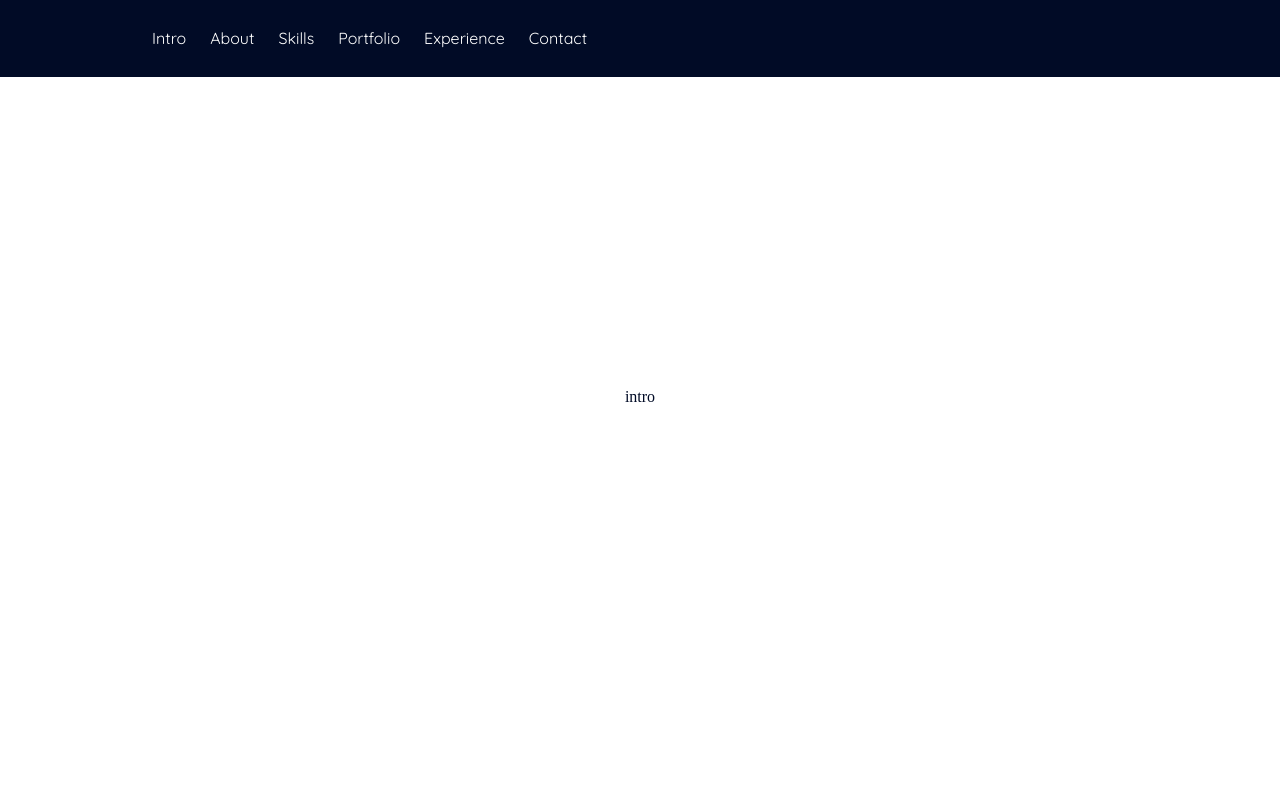
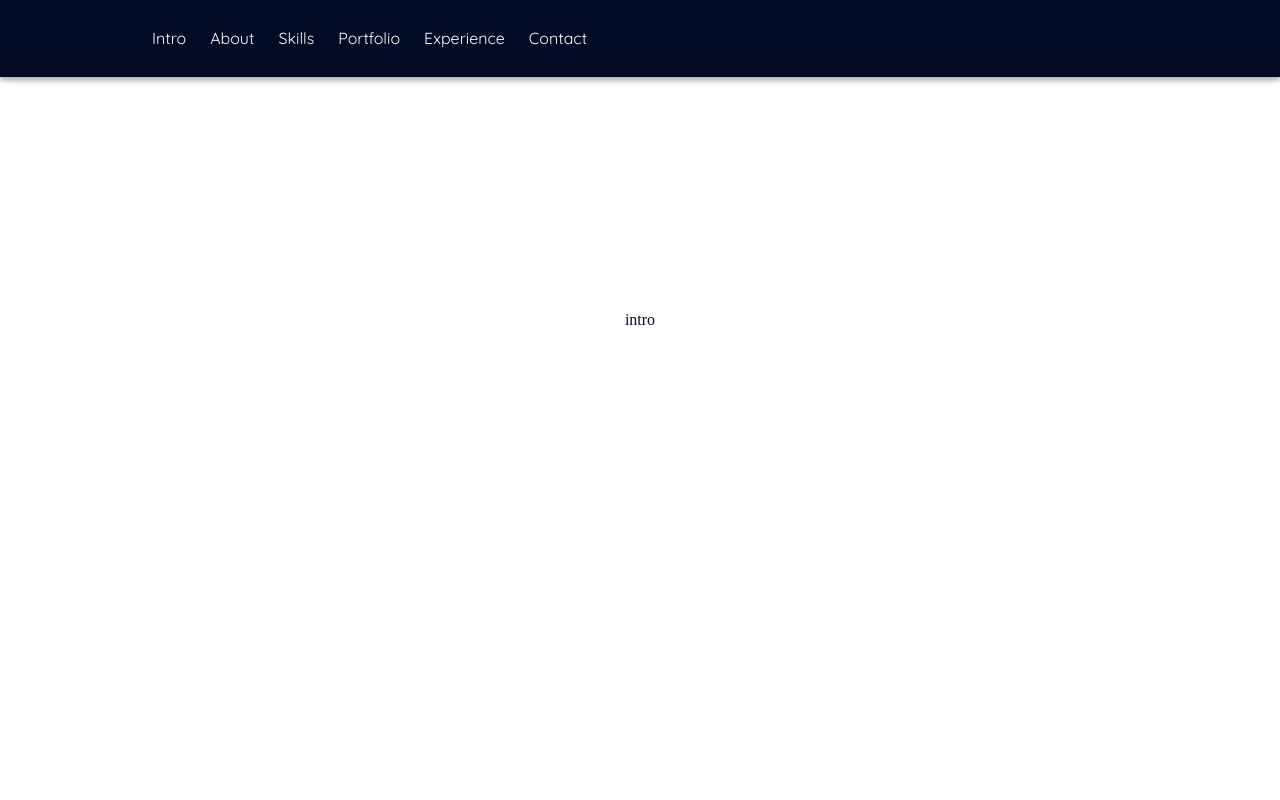
Before and after one commit to HGZwebdesign/My_CV, a React app: page / in a window 1280 px wide. Shown: the top 800 px of the page. Built offline with nearby package versions, Linux system fonts and the light colour scheme.

Commit message:
Header: Menu scroll + ScrollLink added

```diff
--- a/src/client/Components/MenuWithHamburger.jsx
+++ b/src/client/Components/MenuWithHamburger.jsx
@@ -2,8 +2,8 @@ import React, {useState} from 'react'
 import {Box} from 'Components/Box'
 import {M_ANTI, Text} from 'Components/Text'
 import {styled, css, MAIN, ANTI} from 'Styles'
-import {useLocation} from 'react-router-dom'
 import {useMediaQuery} from 'plugins/MediaQuery'
+import ScrollLink from './ScrollLink'
 
 const MenuInput = styled(Box)``
 
@@ -72,7 +72,6 @@ const ListWrap = styled(Box)`
 `
 
 const ListItem = ({id, label, sections}) => {
-	const location = useLocation()
 	const [open, setOpen] = useState()
 	const {isPhone} = useMediaQuery()
 	return (
@@ -86,20 +85,15 @@ const ListItem = ({id, label, sections}) => {
 			}}
 		>
 			<Box gap="3rem" spaceBetween>
-				<Box
-					{...{
-						inline: true,
-						padding: '0.5rem',
-						as: 'a',
-						href: `/#${id}${location.search}`,
-					}}
-				>
+				<Box {...{inline: true, padding: '0.5rem'}}>
+					<ScrollLink to={`#${id}`} padding="2rem">
 						<Text set={M_ANTI}>
 							{label
 								?.split('')
 								.map((n, i) => (i ? n : n.toUpperCase()))
 								.join('')}
 						</Text>
+					</ScrollLink>
 				</Box>
 				{isPhone && sections && (
 					<Box
--- a/src/client/Components/PageWrap.jsx
+++ b/src/client/Components/PageWrap.jsx
@@ -31,11 +31,11 @@ const PageWrap = ({
 	children,
 }) => {
 	return (
-		<WrapBox top column>
-			<Box>{header} </Box>
-			<Box stretch>{children}</Box>
-			<Box>{footer}</Box>
-		</WrapBox>
+			<WrapBox top column id="appWrap">
+				<Box>{header} </Box>
+				<Box stretch>{children}</Box>
+				<Box>{footer}</Box>
+			</WrapBox>
 	)
 }
 
--- /dev/null
+++ b/src/client/Components/ScrollLink.jsx
@@ -0,0 +1,29 @@
+import React from 'react'
+import PropTypes from 'prop-types'
+
+const ScrollLink = ({Component = 'a', children, to, ...rest}) => {
+	const handleClick = e => {
+		e.preventDefault()
+		const el = document.querySelector(to)
+
+		// TODO smooth scroll in Safari. It doesn't work well with 'window'. On the other hand, '#appWrap' has to be bind to the element with defined overflow.
+		// document.querySelector('#appWrap').scrollTo({
+		window.scrollTo({
+			top: el.offsetTop,
+			behavior: 'smooth',
+		})
+	}
+
+	return (
+		<Component {...{...rest, href: to, onClick: handleClick}}>
+			{children}
+		</Component>
+	)
+}
+ScrollLink.propTypes = {
+	Component: PropTypes.oneOfType([PropTypes.node, PropTypes.string]),
+	children: PropTypes.node,
+	to: PropTypes.string,
+}
+
+export default ScrollLink
--- a/src/client/PageWrappers/Header.jsx
+++ b/src/client/PageWrappers/Header.jsx
@@ -1,27 +1,23 @@
 import React from 'react'
 import {Box, ContentBox} from 'Components/Box'
-import {M_BOLD_ANTI, Text} from 'Components/Text'
 import {MAIN, ANTI, Theme, headerTextTheme} from 'Styles'
-import {useLocation} from 'react-router-dom'
 import {useMediaQuery} from 'plugins/MediaQuery'
 import MenuWithHamburger from 'Components/MenuWithHamburger'
 import {sections} from '../Sections/settings'
+import styled from 'styled-components'
 
-const Logo = () => {
-	const location = useLocation()
-	return (
-		<a to={`/${location.search}`}>
-			<Text set={M_BOLD_ANTI}>HGZ</Text>
-		</a>
-	)
-}
+const WrapBox = styled(Box)`
+	position: fixed;
+	top: 0;
+	z-index: 100;
+`
 
 const Header = () => {
 	const {isPhone} = useMediaQuery()
 
 	return (
 		<Theme theme={headerTextTheme}>
-			<Box {...{bg: MAIN, fg: ANTI, shadow: 2}}>
+			<WrapBox {...{bg: MAIN, fg: ANTI, shadow: 2}}>
 				<ContentBox
 					{...{
 						padding: isPhone ? '0.5rem' : '1rem',
@@ -29,12 +25,9 @@ const Header = () => {
 						relative: true,
 					}}
 				>
-					{/* <Box left flex="0">
-						<Logo />
-					</Box> */}
 					<MenuWithHamburger {...{sections}} />
 				</ContentBox>
-			</Box>
+			</WrapBox>
 		</Theme>
 	)
 }
```
Lines whose indentation alone changed are shown as unchanged.
